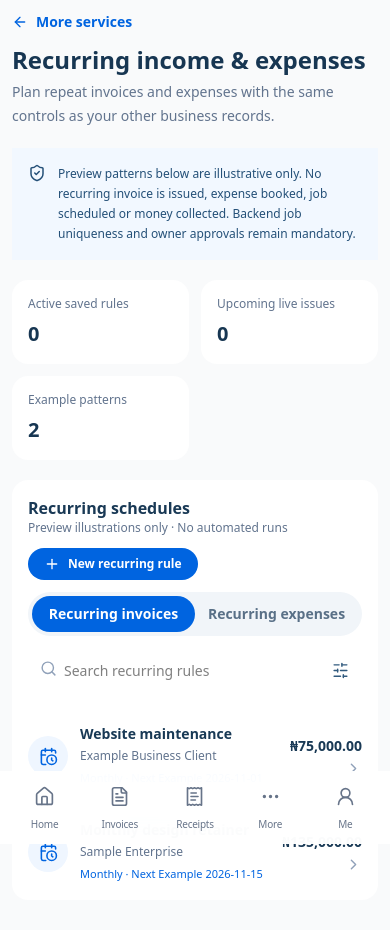
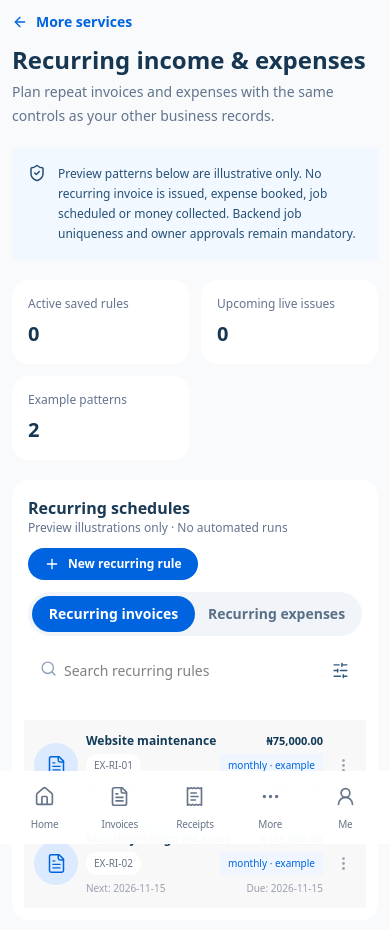
Before and after one commit to octalve-core/octalve-invoice, a Next.js app: page /dashboard/recurring in a window 390 px wide. Shown: the top 930 px of the page. Built offline with nearby package versions, Linux system fonts and the light colour scheme.

Commit message:
refactor(recurring): reuse shared mobile record cards for income and expense schedules

```diff
--- a/src/features/finance/RecurringWorkspace.tsx
+++ b/src/features/finance/RecurringWorkspace.tsx
@@ -3,6 +3,8 @@ import {useMemo,useState} from "react";
 import Link from "next/link";
 import {ArrowLeft,CalendarClock,Search,SlidersHorizontal,Plus,X,ChevronRight,ShieldCheck,PauseCircle} from "lucide-react";
 import {useAccessibleDialog} from "@/src/features/records/components/useAccessibleDialog";
+import {RecordMobileCard} from "@/src/features/records/components/RecordVisual";
+import type {PreviewRecord} from "@/src/features/records/preview-records";
 type Kind="income"|"expense";
 type Cadence="weekly"|"monthly"|"quarterly"|"yearly";
 type Example={id:string,kind:Kind,name:string,party:string,amount:string,cadence:Cadence,next:string};
@@ -39,7 +41,10 @@ export default function RecurringWorkspace(){
     <div className="flex rounded-full bg-[#F1F5F9] p-1">{(["income","expense"] as const).map(t=><button type="button" key={t} aria-pressed={kind===t} onClick={()=>setKind(t)} className={"flex-1 rounded-full px-3 py-2 text-sm font-semibold "+(kind===t?"bg-[#0064E0] text-white":"text-[#597087]")}>{t==="income"?"Recurring invoices":"Recurring expenses"}</button>)}</div>
     <div className="flex items-center gap-2"><label className="relative min-w-0 flex-1"><Search size={17} className="absolute left-3 top-3 text-slate-400"/><input aria-label="Search recurring records" value={search} onChange={e=>setSearch(e.target.value)} placeholder="Search recurring rules" className="h-11 w-full rounded-xl border border-slate-200 pl-9 pr-3 text-sm"/></label><button type="button" aria-label="Filter recurring records" onClick={()=>setFilterOpen(true)} className="grid h-11 w-11 shrink-0 place-items-center rounded-xl border border-slate-200 text-[#315A7E]"><SlidersHorizontal size={17}/></button></div>
    </header>
-   <div className="divide-y divide-slate-100 lg:hidden">{rows.map(r=><button type="button" key={r.id} onClick={()=>setSelected(r)} className="flex w-full min-w-0 items-center gap-3 p-4 text-left hover:bg-[#F7FAFF]"><span className="grid h-10 w-10 shrink-0 place-items-center rounded-full bg-blue-50 text-[#0064E0]"><CalendarClock size={19}/></span><span className="min-w-0 flex-1"><strong className="block truncate text-sm text-[#183955]">{r.name}</strong><span className="mt-1 block truncate text-xs text-slate-500">{r.party}</span><span className="mt-1 text-[11px] capitalize text-[#0064E0]">{r.cadence} · next example {r.next}</span></span><span className="shrink-0 text-right"><strong className="block text-sm text-[#193955]">{r.amount}</strong><ChevronRight className="ml-auto mt-1 text-slate-400" size={17}/></span></button>)}</div>
+   <div className="space-y-2 p-3 lg:hidden">{rows.map(r=>{
+    const record:PreviewRecord={id:r.id,kind:r.kind==="income"?"invoice":"expense",reference:r.id,title:r.name,amount:r.amount,date:r.next,status:"open",category:r.party,dueDate:r.next};
+    return <RecordMobileCard key={r.id} record={record} onSelect={()=>setSelected(r)} statusLabel={r.cadence+" · example"} dateLabel="Next"/>;
+   })}</div>
    <div className="hidden lg:block"><table className="w-full table-fixed text-left text-sm"><thead className="bg-[#F5F8FC] text-xs text-slate-500"><tr>{["Reference","Name / counterparty","Amount","Frequency","Next example",""].map(x=><th key={x} className="px-4 py-3 font-semibold">{x}</th>)}</tr></thead><tbody className="divide-y divide-slate-100">{rows.map(r=><tr key={r.id} className="hover:bg-blue-50/40"><td className="break-words px-4 py-4 text-xs font-semibold text-[#0064E0]">{r.id}</td><td className="px-4 py-4"><p className="text-xs font-semibold text-[#183955]">{r.name}</p><p className="text-xs text-slate-500">{r.party}</p></td><td className="px-4 py-4 text-xs">{r.amount}</td><td className="px-4 py-4 text-xs capitalize">{r.cadence}</td><td className="px-4 py-4 text-xs">{r.next}</td><td className="px-4 py-4"><button type="button" aria-label={"Review "+r.id} onClick={()=>setSelected(r)} className="text-[#0064E0]"><ChevronRight size={17}/></button></td></tr>)}</tbody></table></div>
    {!rows.length?<p className="px-6 py-10 text-center text-sm text-slate-500">No matching patterns. Clear search or adjust frequency.</p>:null}
   </section>
```
